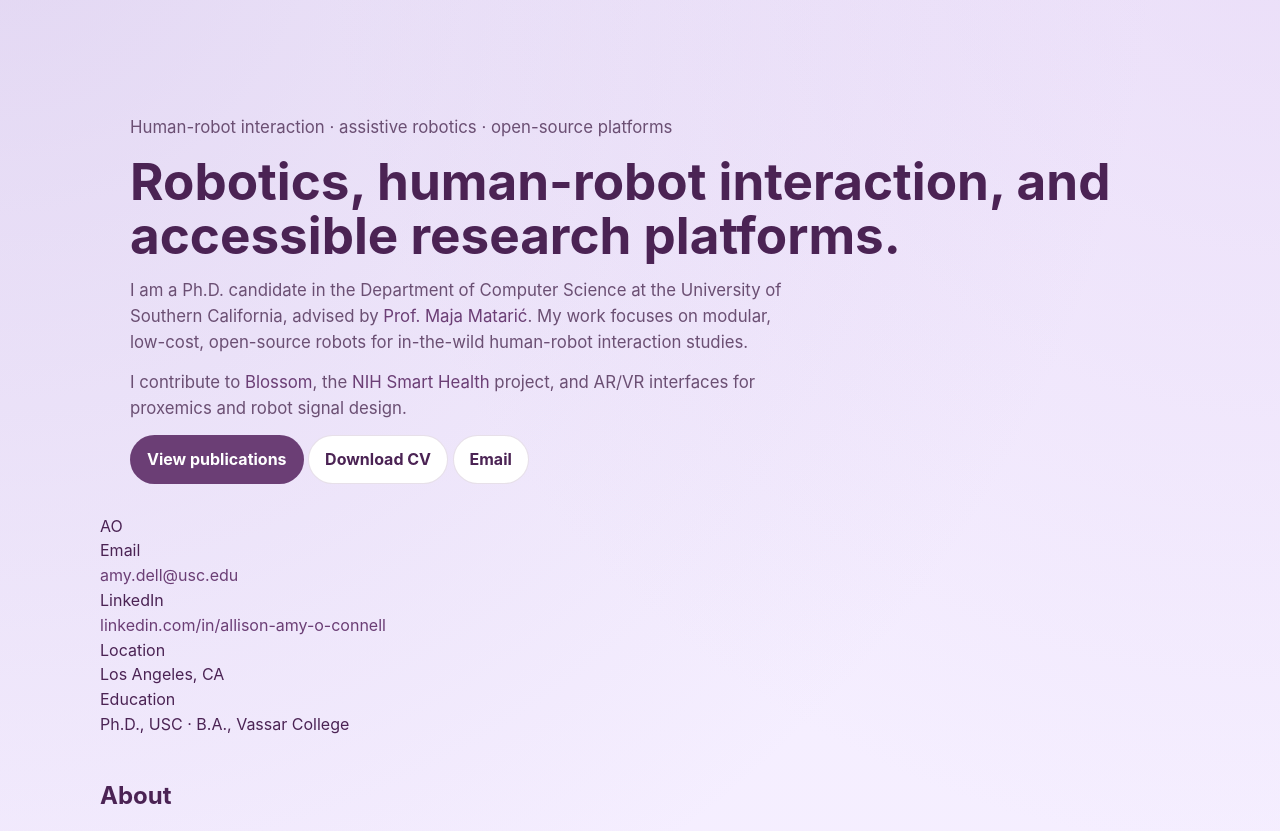
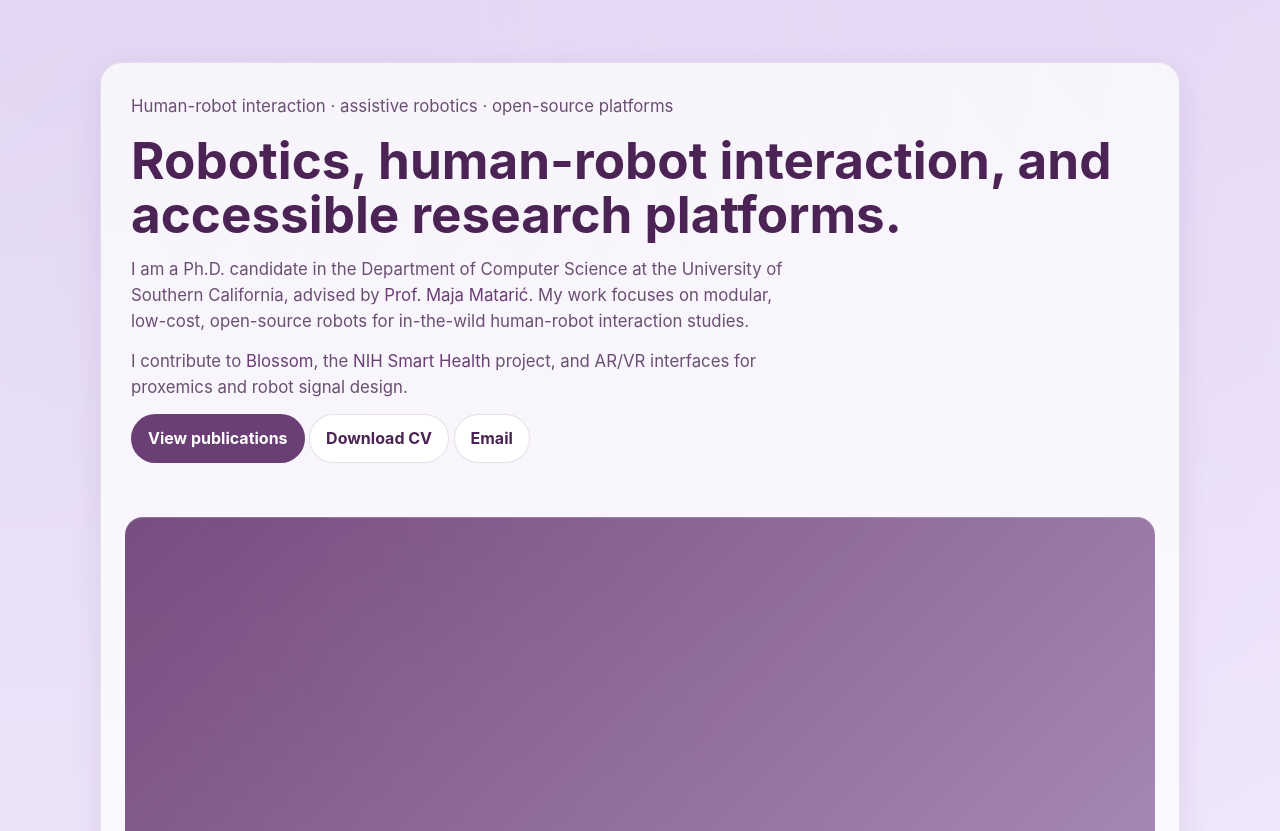
Before and after one commit to a-oconnell/a-oconnell.github.io, a plain HTML site: page index.html in a window 1280 px wide. Shown: the part 100-931 px from the top of the page. Drawn offline with Linux system fonts and the light colour scheme.

Commit message:
Update style.css

```diff
--- a/style.css
+++ b/style.css
@@ -302,3 +302,73 @@ section {
   .hero-copy, .section-card, .sidebar { padding: 20px; }
   nav a { padding: 9px 12px; }
 }
+
+
+/* Compatibility fixes for the current HTML structure */
+.card {
+  background: var(--card);
+  border: 1px solid var(--card-border);
+  border-radius: var(--radius);
+  box-shadow: var(--shadow);
+}
+
+.hero.card {
+  padding: 0;
+}
+
+.hero.card .hero-copy {
+  padding: 30px;
+}
+
+.hero.card .hero-side {
+  padding: 24px;
+}
+
+.section.card {
+  padding: 28px;
+  margin-top: 22px;
+}
+
+.portrait {
+  aspect-ratio: 1 / 1;
+  border-radius: 18px;
+  background:
+    linear-gradient(135deg, rgba(107, 62, 117, 0.92), rgba(139, 99, 166, 0.55)),
+    radial-gradient(circle at 30% 20%, rgba(255,255,255,0.42), transparent 25%);
+  display: grid;
+  place-items: center;
+  color: white;
+  font-weight: 800;
+  font-size: 2rem;
+  letter-spacing: 0.03em;
+  box-shadow: inset 0 1px 0 rgba(255,255,255,0.18);
+}
+
+.portrait span { transform: translateY(-1px); }
+
+.hero-side {
+  display: flex;
+  flex-direction: column;
+  gap: 16px;
+}
+
+.contact-grid {
+  display: grid;
+  gap: 12px;
+}
+
+.contact-card {
+  padding: 12px 14px;
+  border-radius: 14px;
+  background: rgba(255,255,255,0.52);
+  border: 1px solid rgba(107, 62, 117, 0.10);
+}
+
+.contact-label {
+  display:block;
+  margin-bottom: 3px;
+  font-size: 0.78rem;
+  text-transform: uppercase;
+  letter-spacing: 0.08em;
+  color: var(--muted);
+}
```
